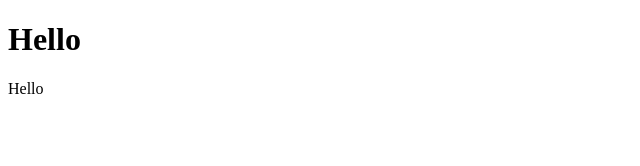
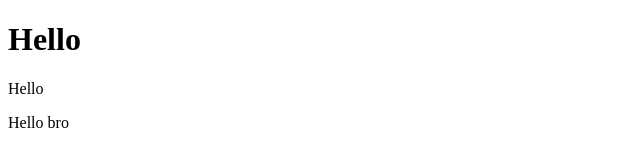
Before and after one commit to mortale2004/timepass, a plain HTML site: page index.html in a window 1280 px wide. Shown: the full height of the page, 0-640 px from the left. Drawn offline with Linux system fonts and the light colour scheme.

Commit message:
para added

```diff
--- a/index.html
+++ b/index.html
@@ -9,5 +9,8 @@
 <body>
     <h1>Hello</h1>
     <p>Hello</p>
+
+
+    Hello bro
 </body>
 </html>
```
